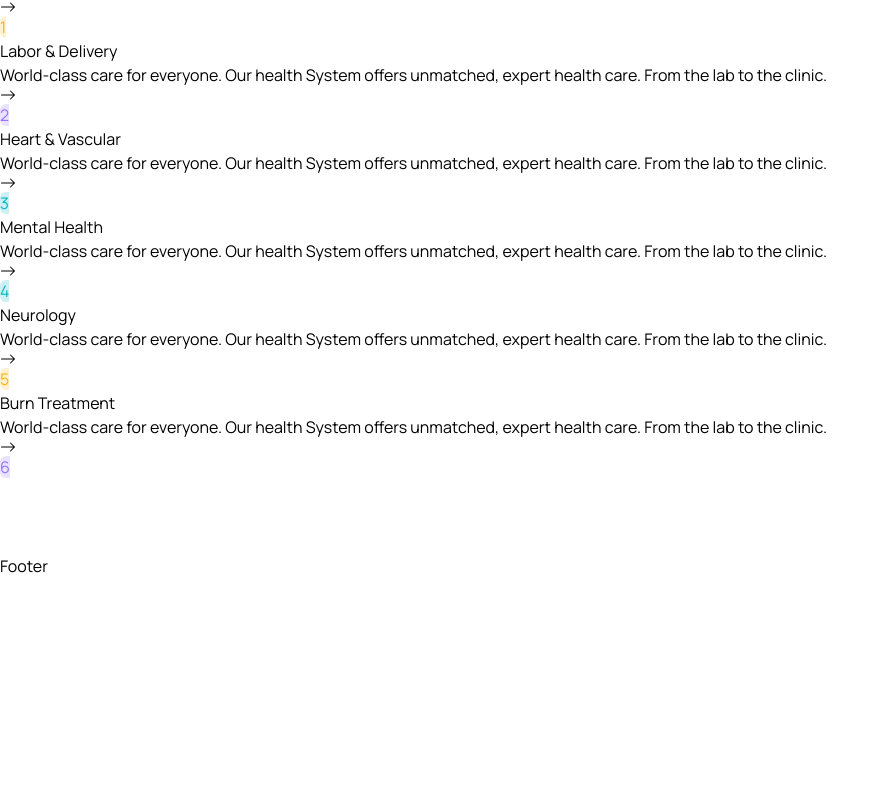
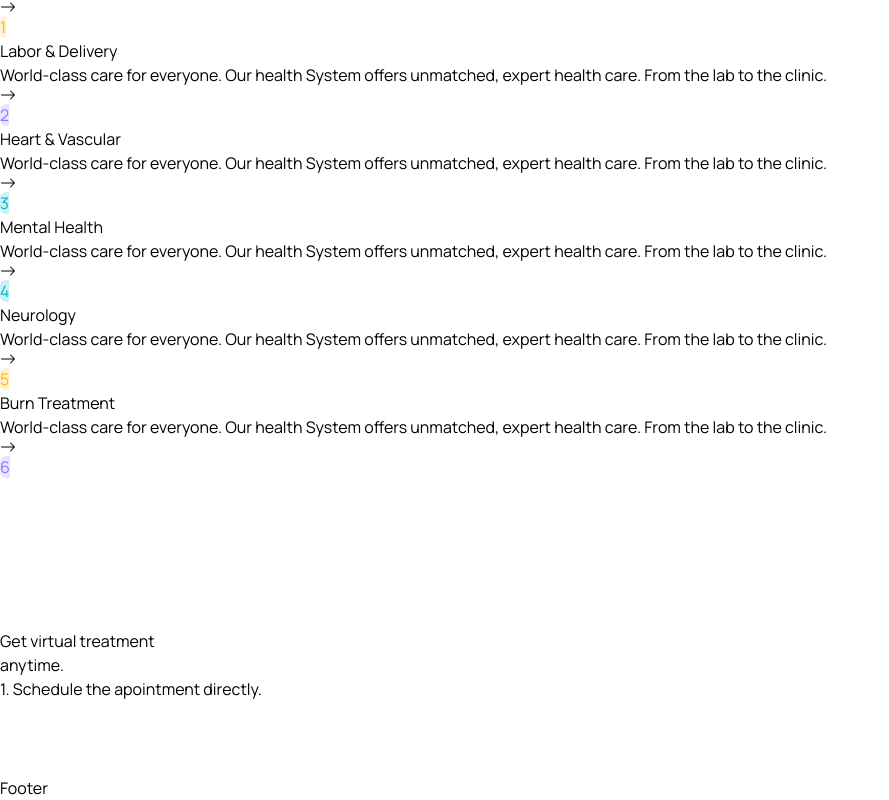
Before and after one commit to agt1984/atencionPsicologica, a React (Vite) app in the folder frontend/: page / in a window 1280 px wide. Shown: the part 3591-4391 px from the top of the page, without its empty margins (0-889 px from the left). Before the commit the page ends 4169 px from the top, so only its background shows below. Built offline with nearby package versions, Linux system fonts and the light colour scheme; the HTML template or start-up script is replaced by a standard one.

Commit message:
Feature section actualiced

```diff
--- a/frontend/src/pages/Home.jsx
+++ b/frontend/src/pages/Home.jsx
@@ -152,20 +152,45 @@ const Home = () => {
 
       {/* ========= services section ========= */}
       <section>
-        <div className='container'>
-          <div className='xl:w-[470px] mx-auto'>
-            <h2 className='heading text-center'>Nuestros servicios</h2>
-            <p className='text__para text-center'>
-              Poner un texto adecuado para la promocion. Lorem, ipsum dolor sit amet consectetur adipisicing elit. Est aliquid deleniti error ab? Reiciendis error architecto sunt molestiae distinctio natus, dolorum aspernatur repellat, magni, quod omnis alias culpa impedit quos?
+        <div className="container">
+          <div className="xl:w-[470px] mx-auto">
+            <h2 className="heading text-center">Nuestros servicios</h2>
+            <p className="text__para text-center">
+              Poner un texto adecuado para la promocion. Lorem, ipsum dolor sit
+              amet consectetur adipisicing elit. Est aliquid deleniti error ab?
+              Reiciendis error architecto sunt molestiae distinctio natus,
+              dolorum aspernatur repellat, magni, quod omnis alias culpa impedit
+              quos?
             </p>
           </div>
 
-          <ServiceList/>
-
+          <ServiceList />
         </div>
       </section>
 
       {/* ========= services section end ========= */}
+
+      {/* ========= feature section ========= */}
+      <section>
+        <div className='container'>
+          <div className='flex items-center justify-between flex-col lg:flex-row'>
+
+            {/* ========= feature content ========= */}
+            <div className='xl:w-[670px]'>
+              <h2 className='heading'>
+                Get virtual treatment <br /> anytime.
+              </h2>
+              <ul className='pl-4'>
+                <li className='text__para'>
+                  1. Schedule the apointment directly.
+                </li>
+              </ul>
+
+            </div>
+          </div>
+        </div>
+      </section>
+      {/* ========= feature section end ========= */}
     </>
   );
 };
```
